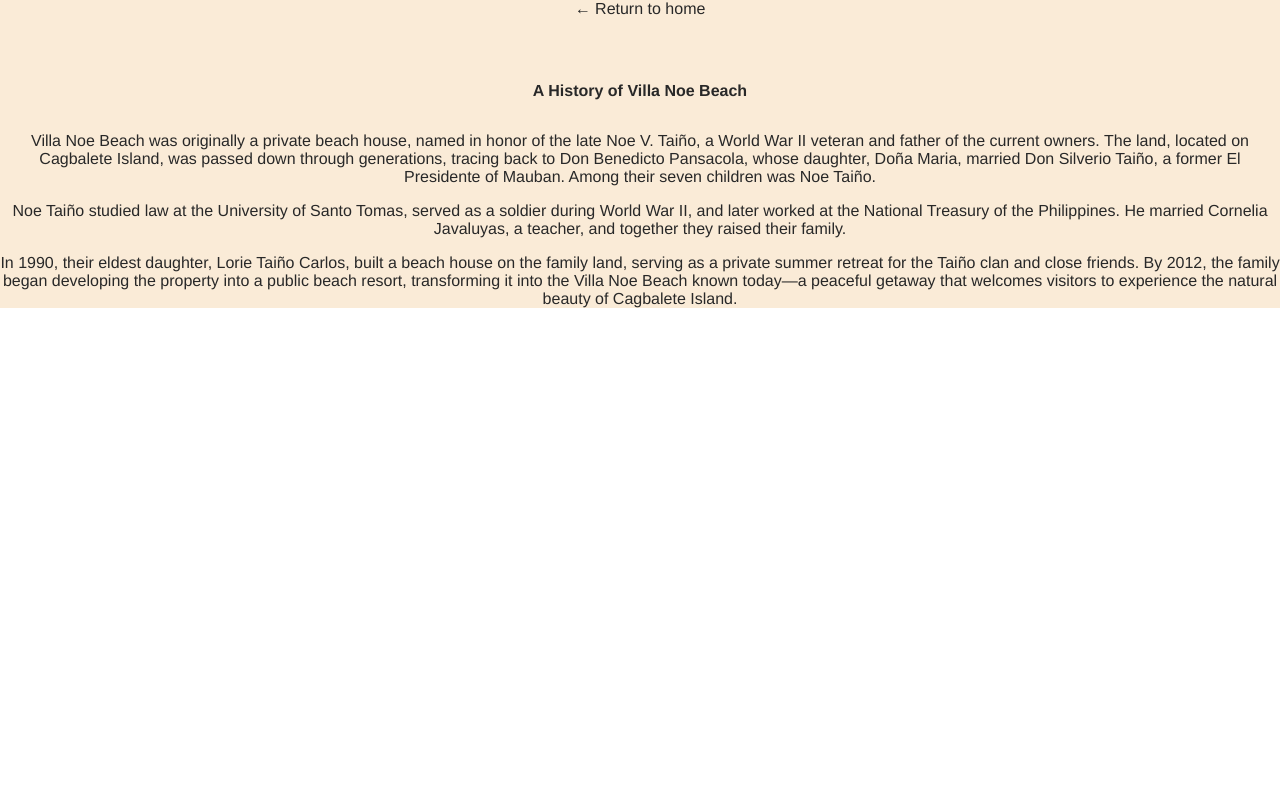
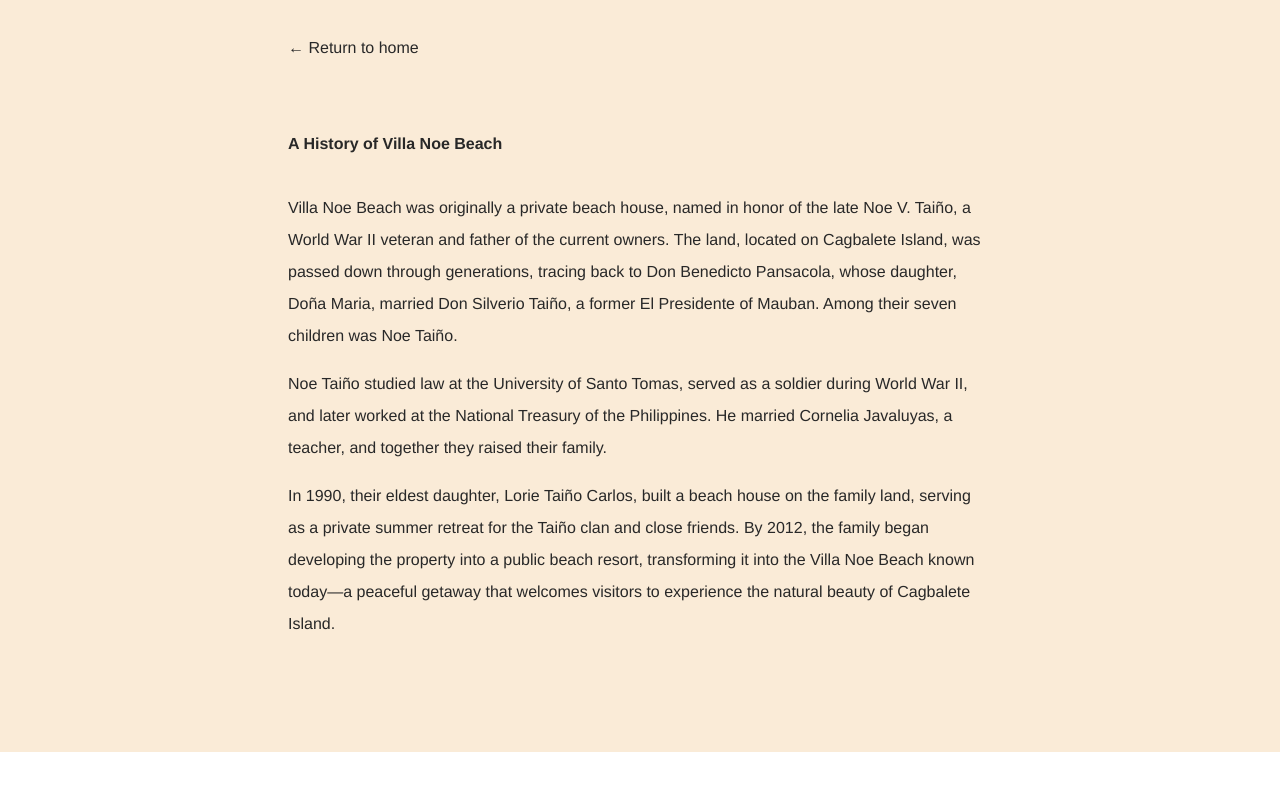
Before and after one commit to giantcarlos/villa-noe, a React (Vite) app: page /rooms in a window 1280 px wide. Shown: the top 790 px of the page. Built offline with nearby package versions, Linux system fonts and the light colour scheme.

Commit message:
change RoomsDetails CSS class

```diff
--- a/src/Components/RoomsDetails.jsx
+++ b/src/Components/RoomsDetails.jsx
@@ -32,7 +32,7 @@ function RoomsDetails() {
 
   return (
     <motion.section variants={item} initial="hidden" animate="show" transition={{duration: 1, delay: .25}} className="colors-2">
-            <motion.div variants={container} initial="hidden" animate="show" className="about-details">
+            <motion.div variants={container} initial="hidden" animate="show" className="details">
                 <motion.div variants={item2}>
                     <Link className="return" to="/">← Return to home</Link>
                 </motion.div>
```
